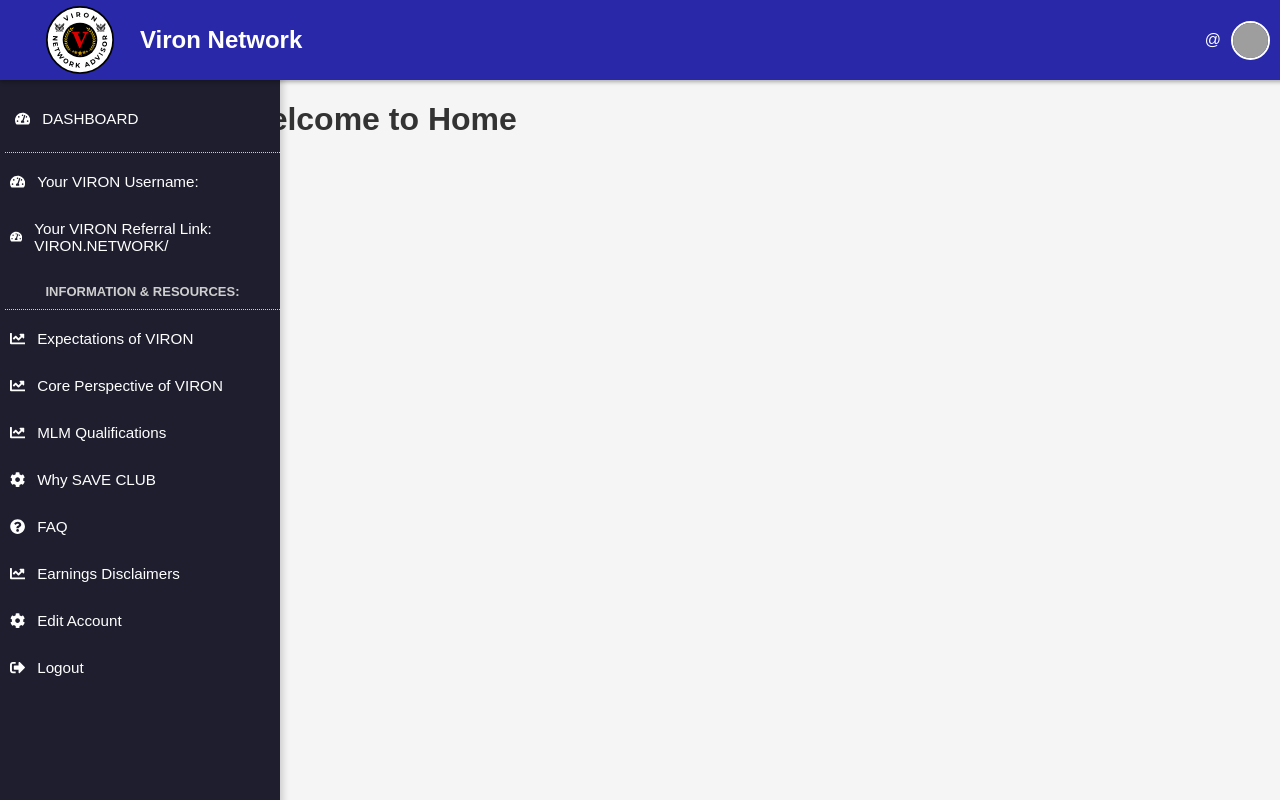
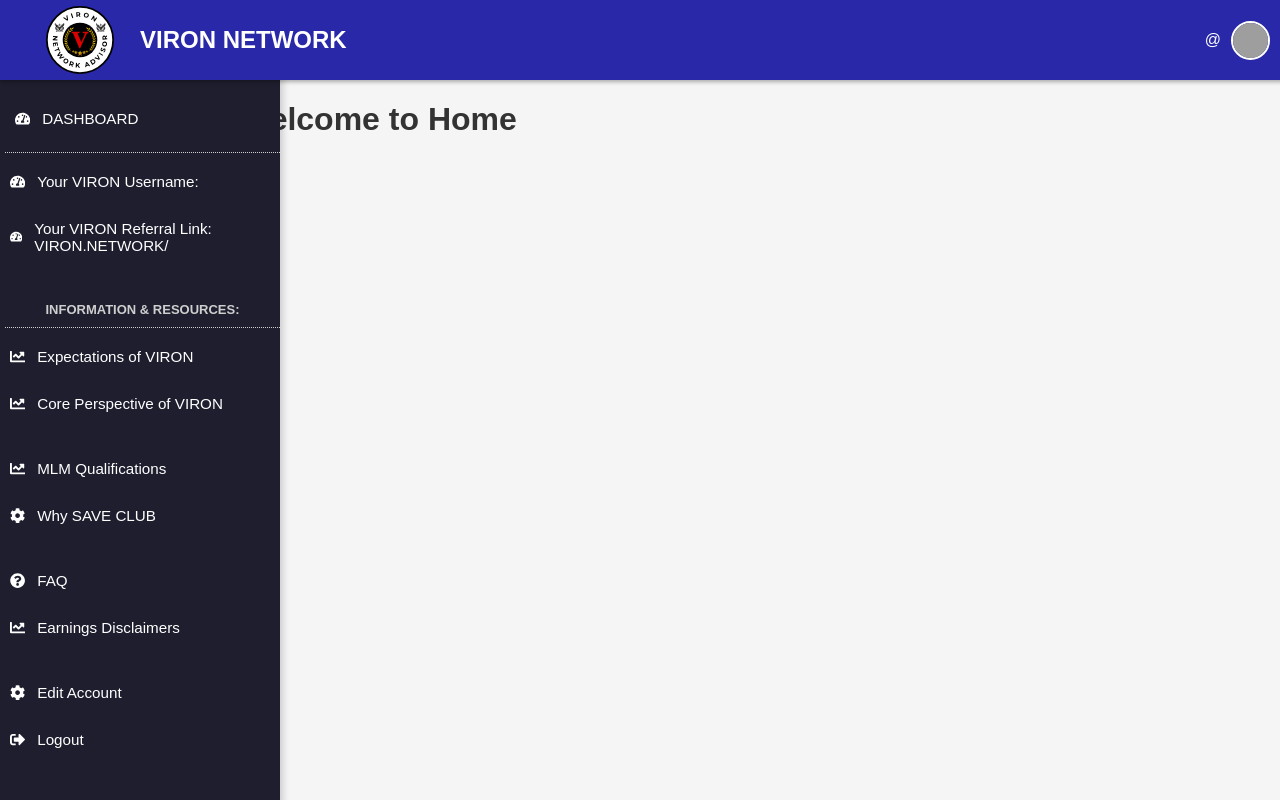
Before and after one commit to sanchit-sherawat/vironweb, a React (Create React App) app: page /#/home in a window 1280 px wide. Built offline with nearby package versions, Linux system fonts and the light colour scheme; grey boxes are pictures that could not be loaded; what ag-grid-community would draw is missing.

Commit message:
Sidebar all things updated according to client feedback

```diff
--- a/src/components/Navbar.jsx
+++ b/src/components/Navbar.jsx
@@ -12,7 +12,7 @@
     <nav className="navbar">
       <div className="navbar-left">
         <img src='/assets/viron-logo.svg' alt="Logo" className="logo" />
-        <h2>Viron Network</h2>
+        <h2>VIRON NETWORK</h2>
       </div>
       <div onClick={()=>onpenEditPage()}  className="navbar-right">
         <p style={{padding:"10px"}}>@{username}</p>
--- a/src/components/Sidebar.jsx
+++ b/src/components/Sidebar.jsx
@@ -49,7 +49,7 @@
             <FaTachometerAlt /> <span>Your VIRON Referral Link: VIRON.NETWORK/{username}</span>
           </NavLink>
         </li>
-
+        <li>&nbsp;</li>
         <li className="menu-group-title" style={{ textAlign:'center'}}>INFORMATION & RESOURCES:</li>
         <li>
           <NavLink to="/expectations-of-viron" className={({ isActive }) => isActive ? 'active' : ''}>
@@ -61,6 +61,7 @@
             <FaChartLine /> <span>Core Perspective of VIRON</span>
           </NavLink>
         </li>
+        <li>&nbsp;</li>
         <li>
           <NavLink to="/mlm-qualifications" className={({ isActive }) => isActive ? 'active' : ''}>
             <FaChartLine /> <span>MLM Qualifications</span>
@@ -71,6 +72,7 @@
             <FaCog /> <span>Why SAVE CLUB</span>
           </NavLink>
         </li>
+        <li>&nbsp;</li>
         <li>
           <NavLink to="/faq" className={({ isActive }) => isActive ? 'active' : ''}>
             <FaQuestionCircle /> <span>FAQ</span>
@@ -81,7 +83,7 @@
             <FaChartLine /> <span>Earnings Disclaimers</span>
           </NavLink>
         </li>
-
+        <li>&nbsp;</li>
         <li>
           <NavLink to="/edit-account" className={({ isActive }) => isActive ? 'active' : ''}>
             <FaCog /> <span>Edit Account</span>
```
